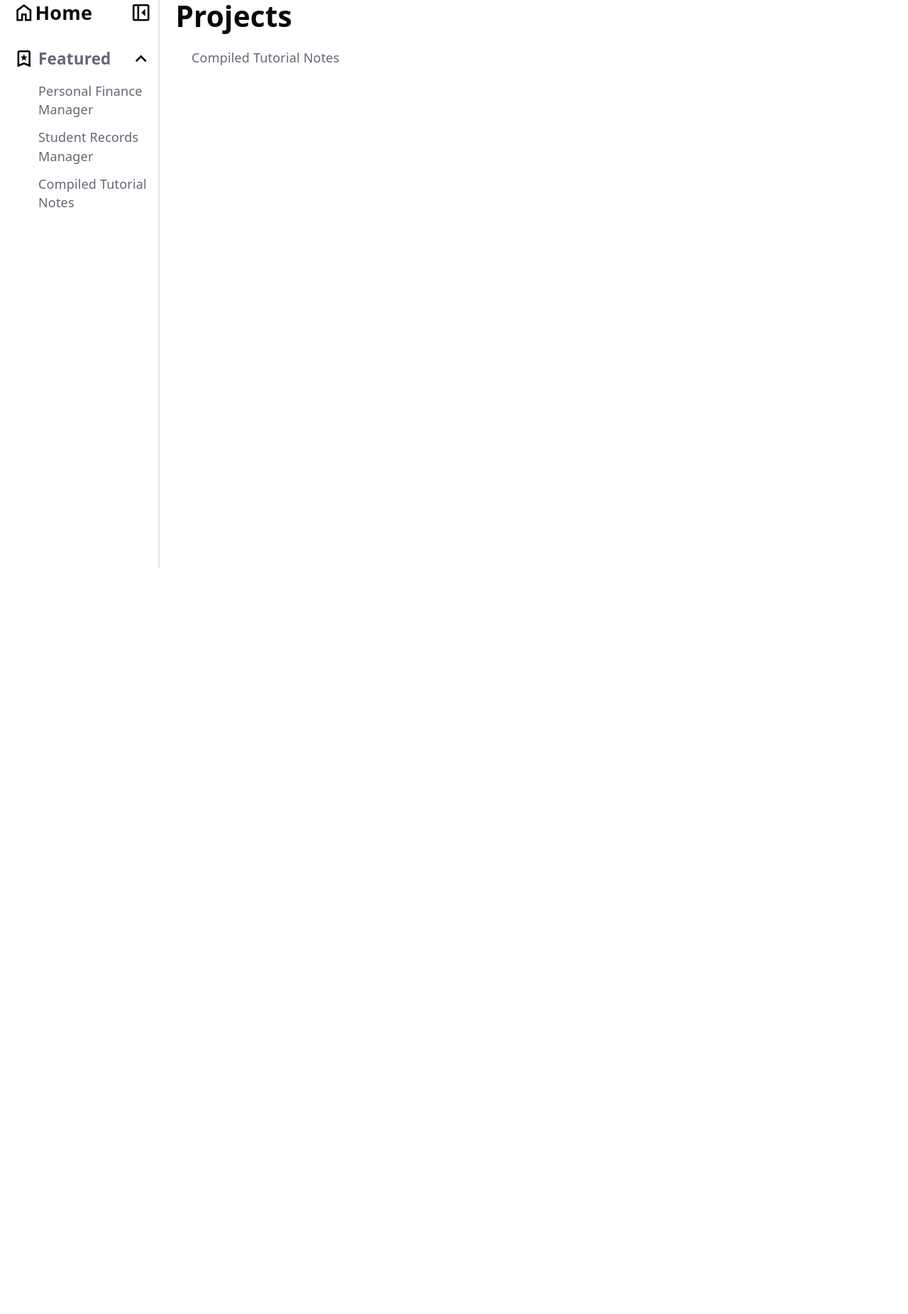
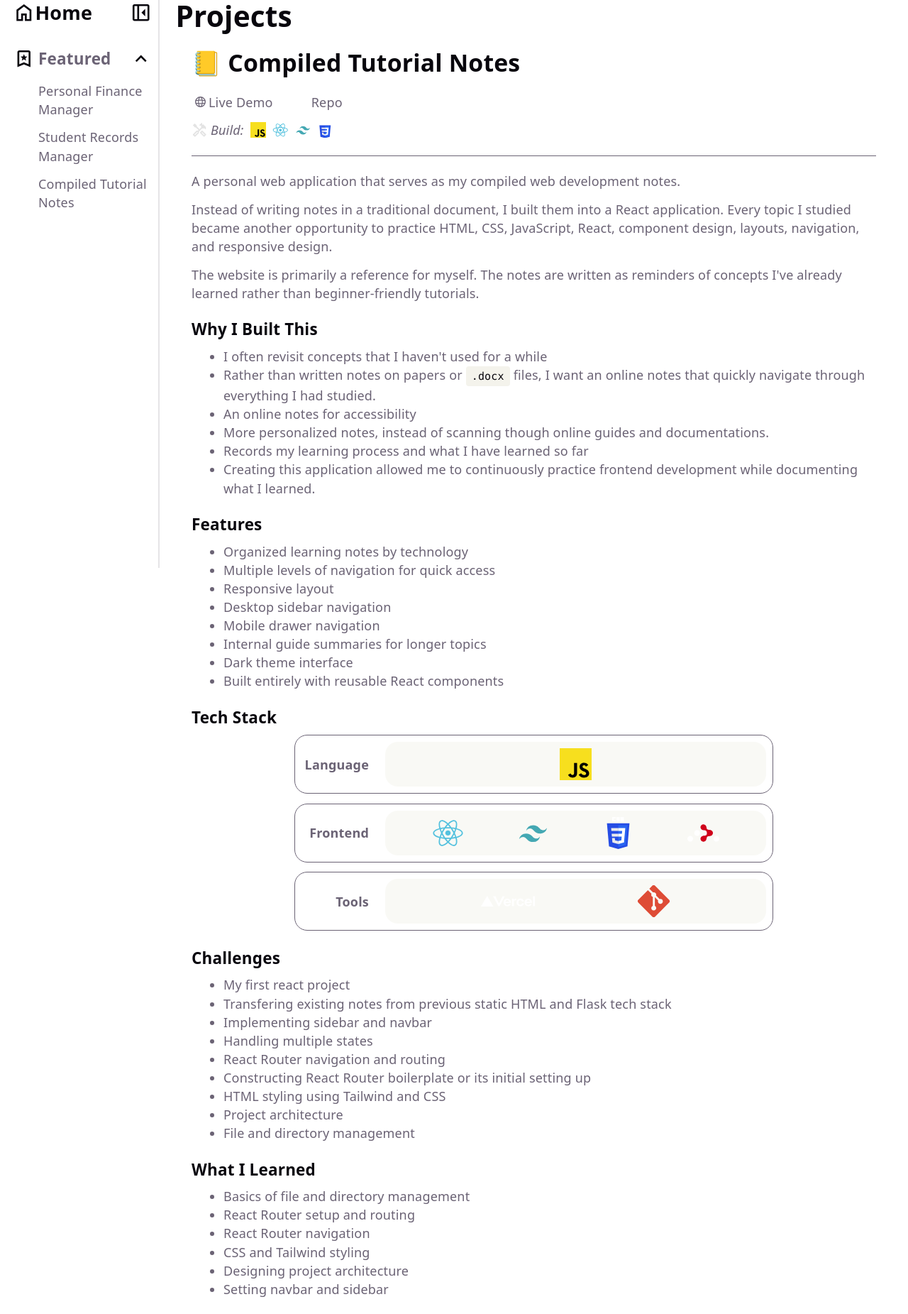
Before and after one commit to Ivan-Alexis-Tan/my-website-official, a React (Vite) app: page /projects/compiled-tutorial-notes in a window 1280 px wide. Shown: the whole page at 71% size. Before the commit the page ends 800 px from the top, so only its background shows below. Built offline with nearby package versions, Linux system fonts and the light colour scheme.

Commit message:
feat (projects): add contents on Compiled Tutorial Notes project

```diff
--- a/src/components/app/projects/featured/CompiledTutorialNotes.tsx
+++ b/src/components/app/projects/featured/CompiledTutorialNotes.tsx
@@ -1,7 +1,112 @@
-export default function CompiledTutorialNotes() {
+import { getProject } from "../../../../helpers/projectsDbHelpers"
+
+import ProjectBuild from "../../../helpers/ProjectBuildIcons"
+import ProjectLinkBtns from "../../../helpers/ProjectLinks"
+import CategorizedTechStack from "../CategorizedTechStack"
+
+type CompiledTutorialNotesProps = {
+    className: string
+}
+
+export default function CompiledTutorialNotes({ className }: CompiledTutorialNotesProps) {
+    const project = getProject("compiled-tutorial-notes")
+
     return (
-        <div>
-            <h2>Compiled Tutorial Notes</h2>
+        <div className={`${className ?? ""} mb-5 *:mb-5 [&_h3]:text-xl [&_h3,&_h4]:font-bold [&_h3,&_h4]:text-(--text-h) [&_h3]:mb-2`}>
+            <h2 className="text-3xl font-bold text-(--text-h)">
+                📒 Compiled Tutorial Notes
+            </h2>
+
+            <div>
+                <ProjectLinkBtns
+                    liveDemoUrl={project.liveDemoUrl}
+                    repoUrl={project.repoUrl}
+                    className="mb-3"
+                />
+
+                <ProjectBuild
+                    build={project.build}
+                    logoProps={{
+                        vercel: { className: "w-10!" }
+                    }}
+                />
+            </div>
+            <hr />
+
+            <div className="flex flex-col gap-3">
+                <p>A personal web application that serves as my compiled web development notes.</p>
+
+                <p>Instead of writing notes in a traditional document, I built them into a React application. Every topic I studied became another opportunity to practice HTML, CSS, JavaScript, React, component design, layouts, navigation, and responsive design.</p>
+
+                <p>The website is primarily a reference for myself. The notes are written as reminders of concepts I've already learned rather than beginner-friendly tutorials.</p>
+            </div>
+
+            <div>
+                <h3>Why I Built This</h3>
+
+                <ul className="[&>li]:ml-10 [&>li]:list-disc">
+                    <li>I often revisit concepts that I haven't used for a while</li>
+                    <li>Rather than written notes on papers or <code>.docx</code> files, I want an online notes that quickly navigate through everything I had studied.</li>
+                    <li>An online notes for accessibility</li>
+                    <li>More personalized notes, instead of scanning though online guides and documentations.</li>
+                    <li>Records my learning process and what I have learned so far</li>
+                    <li>Creating this application allowed me to continuously practice frontend development while documenting what I learned.</li>
+                </ul>
+            </div>
+
+            <div>
+                <h3>Features</h3>
+
+                <ul className="*:ml-10 [&>li]:list-disc">
+                    <li>Organized learning notes by technology</li>
+                    <li>Multiple levels of navigation for quick access</li>
+                    <li>Responsive layout</li>
+                    <li>Desktop sidebar navigation</li>
+                    <li>Mobile drawer navigation</li>
+                    <li>Internal guide summaries for longer topics</li>
+                    <li>Dark theme interface</li>
+                    <li>Built entirely with reusable React components</li>
+                </ul>
+            </div>
+
+            <div>
+                <h3>Tech Stack</h3>
+
+                <CategorizedTechStack logos={[...project.build, "git", "reactRouter"]}
+                    custom={{
+                        vercel: { className: "w-17!" }
+                    }}
+                />
+            </div>
+
+            <div>
+                <h3>Challenges</h3>
+
+                <ul className="[&>li]:ml-10 [&_li]:list-disc">
+                    <li>My first react project</li>
+                    <li>Transfering existing notes from previous static HTML and Flask tech stack</li>
+                    <li>Implementing sidebar and navbar</li>
+                    <li>Handling multiple states</li>
+                    <li>React Router navigation and routing</li>
+                    <li>Constructing React Router boilerplate or its initial setting up</li>
+                    <li>HTML styling using Tailwind and CSS</li>
+                    <li>Project architecture</li>
+                    <li>File and directory management</li>
+                </ul>
+            </div>
+
+            <div>
+                <h3>What I Learned</h3>
+
+                <ul className="[&>li]:ml-10 [&_li]:list-disc">
+                    <li>Basics of file and directory management</li>
+                    <li>React Router setup and routing</li>
+                    <li>React Router navigation</li>
+                    <li>CSS and Tailwind styling</li>
+                    <li>Designing project architecture</li>
+                    <li>Setting navbar and sidebar</li>
+                </ul>
+            </div>
         </div>
     )
 }
```
